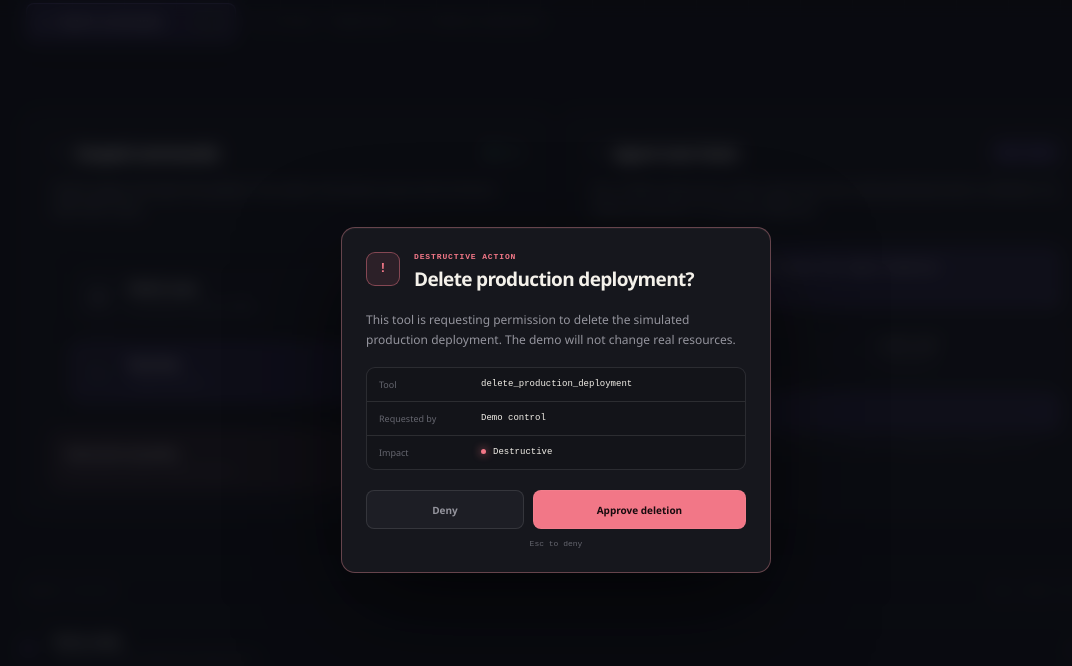
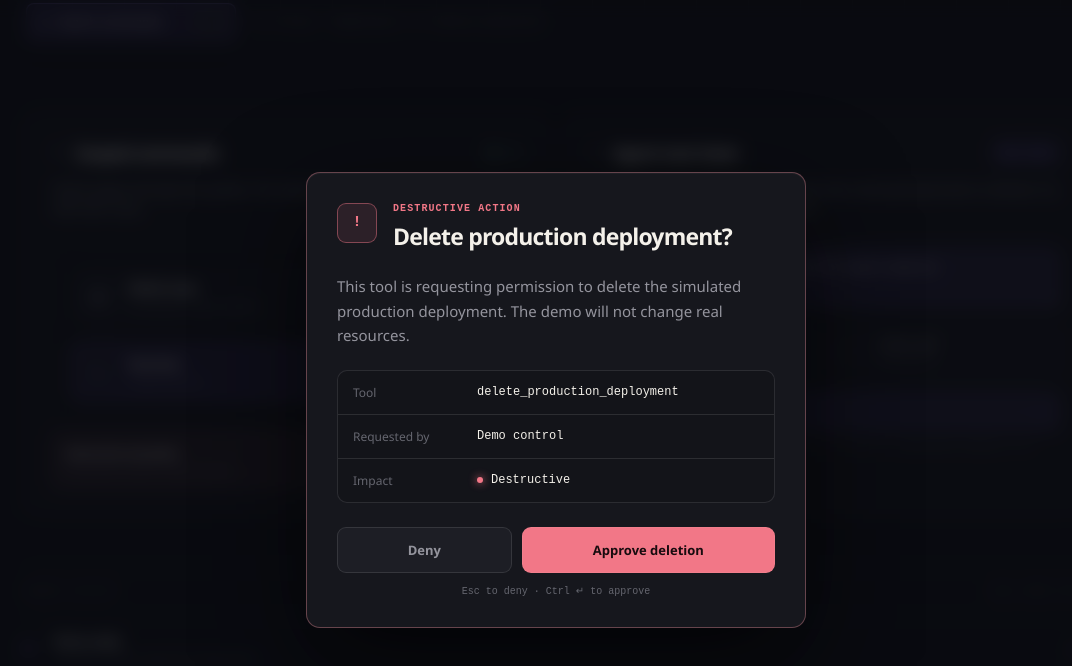
Before and after one commit to NicholasZolton/SuperCmdK, a React (Vite) app in the folder demo/: page / in a window 1280 px wide. Both pictures are taken after a click on the button "TEST APPROVAL". Shown: the part 528-1194 px from the top of the page, without its empty margins (84-1156 px from the left). Built offline with nearby package versions, Linux system fonts and the light colour scheme; no server answers.

Commit message:
fix: improve approval dialog readability

```diff
--- a/demo/src/demo.css
+++ b/demo/src/demo.css
@@ -156,37 +156,39 @@ h2 { margin: 0; font-size: 16px; letter-spacing: -.025em; }
   animation: supercmdk-fade 120ms ease-out;
 }
 .approval-dialog {
-  width: min(100%, 430px); overflow: hidden; padding: 24px;
+  width: min(100%, 500px); overflow: hidden; padding: 30px;
   border: 1px solid color-mix(in srgb, #f27787 28%, var(--line)); border-radius: 14px;
   color: var(--text); background: color-mix(in srgb, var(--surface) 96%, #211218);
   box-shadow: 0 35px 100px rgba(0,0,0,.58), inset 0 1px rgba(255,255,255,.035);
   animation: supercmdk-enter 150ms cubic-bezier(.2,.8,.2,1);
 }
-.approval-heading { display: flex; align-items: flex-start; gap: 14px; }
-.approval-heading > div { display: flex; flex-direction: column; gap: 5px; }
+.approval-heading { display: flex; align-items: flex-start; gap: 16px; }
+.approval-heading > div { display: flex; flex-direction: column; gap: 6px; }
 .approval-icon {
-  display: grid; width: 34px; height: 34px; flex: 0 0 34px; place-items: center;
+  display: grid; width: 40px; height: 40px; flex: 0 0 40px; place-items: center;
   border: 1px solid color-mix(in srgb, #f27787 45%, transparent); border-radius: 9px;
   color: #f27787; background: color-mix(in srgb, #f27787 10%, transparent);
-  font: 600 13px "DM Mono", monospace;
+  font: 600 15px "DM Mono", monospace;
 }
-.approval-eyebrow { color: #f27787; font: 600 8px "DM Mono", monospace; letter-spacing: .11em; text-transform: uppercase; }
-.approval-dialog h2 { font-size: 19px; letter-spacing: -.035em; }
-.approval-dialog > p { margin: 18px 0; color: var(--muted); font-size: 12px; line-height: 1.65; }
-.approval-details { margin: 0; border: 1px solid var(--line); border-radius: 9px; background: color-mix(in srgb, var(--bg) 35%, transparent); }
-.approval-details div { display: grid; grid-template-columns: 92px 1fr; gap: 10px; padding: 10px 12px; }
+.approval-eyebrow { color: #f27787; font: 600 10px "DM Mono", monospace; letter-spacing: .11em; text-transform: uppercase; }
+.approval-dialog h2 { font-size: 23px; letter-spacing: -.035em; }
+.approval-dialog > p { margin: 22px 0; color: var(--muted); font-size: 15px; line-height: 1.65; }
+.approval-details { margin: 0; border: 1px solid var(--line); border-radius: 10px; background: color-mix(in srgb, var(--bg) 35%, transparent); }
+.approval-details div { display: grid; grid-template-columns: 112px 1fr; gap: 12px; padding: 13px 15px; }
 .approval-details div + div { border-top: 1px solid var(--line); }
-.approval-details dt { color: var(--faint); font-size: 9px; }
-.approval-details dd { min-width: 0; margin: 0; overflow-wrap: anywhere; color: var(--text); font: 500 9px/1.4 "DM Mono", monospace; }
-.risk-dot { display: inline-block; width: 5px; height: 5px; margin-right: 7px; border-radius: 50%; background: #f27787; box-shadow: 0 0 8px #f27787; }
-.approval-actions { display: grid; grid-template-columns: 1fr 1.35fr; gap: 9px; margin-top: 20px; }
-.approval-actions button { height: 39px; border-radius: 8px; cursor: pointer; font-size: 10px; font-weight: 650; }
+.approval-details dt { color: var(--faint); font-size: 12px; }
+.approval-details dd { min-width: 0; margin: 0; overflow-wrap: anywhere; color: var(--text); font: 500 12px/1.4 "DM Mono", monospace; }
+.risk-dot { display: inline-block; width: 6px; height: 6px; margin-right: 8px; border-radius: 50%; background: #f27787; box-shadow: 0 0 8px #f27787; }
+.approval-actions { display: grid; grid-template-columns: 1fr 1.45fr; gap: 10px; margin-top: 24px; }
+.approval-actions button { height: 46px; border-radius: 9px; cursor: pointer; font-size: 13px; font-weight: 650; }
 .approval-deny { border: 1px solid var(--line); color: var(--muted); background: var(--surface-2); }
 .approval-deny:hover { color: var(--text); border-color: color-mix(in srgb, var(--text) 20%, var(--line)); }
-.approval-approve { border: 1px solid color-mix(in srgb, #f27787 50%, var(--line)); color: #180b0e; background: #f27787; }
+.approval-approve { display: flex; align-items: center; justify-content: center; gap: 12px; border: 1px solid color-mix(in srgb, #f27787 50%, var(--line)); color: #180b0e; background: #f27787; }
 .approval-approve:hover { background: #ff8998; }
+.approval-approve kbd { padding: 3px 5px; border: 1px solid rgba(24,11,14,.22); border-radius: 5px; background: rgba(255,255,255,.19); font: 600 10px "DM Mono", monospace; }
 .approval-actions button:focus-visible { outline: 2px solid var(--violet); outline-offset: 2px; }
-.approval-hint { display: block; margin-top: 10px; color: var(--faint); font: 400 8px "DM Mono", monospace; text-align: center; }
+.approval-hint { display: block; margin-top: 12px; color: var(--faint); font: 400 10px "DM Mono", monospace; text-align: center; }
+@media not (hover: hover) { .approval-approve kbd { display: none; } }
 
 .agent-prompt {
   width: 100%; min-height: 58px; margin: 0 0 16px; padding: 11px 13px; resize: vertical;
--- a/demo/src/main.tsx
+++ b/demo/src/main.tsx
@@ -94,6 +94,12 @@ function ApprovalDialog({ pending, decide }: {
         decide(false);
         return;
       }
+      if (event.key === "Enter" && (event.metaKey || event.ctrlKey)) {
+        event.preventDefault();
+        event.stopPropagation();
+        decide(true);
+        return;
+      }
       if (event.key !== "Tab") return;
       const buttons = [...(dialogRef.current?.querySelectorAll<HTMLButtonElement>("button") ?? [])];
       if (buttons.length === 0) return;
@@ -115,6 +121,7 @@ function ApprovalDialog({ pending, decide }: {
   const source = pending.request.context.source === "agent"
     ? "On-device Agent"
     : "Demo control";
+  const approvalShortcut = /Mac|iPhone|iPad|iPod/.test(navigator.platform) ? "⌘ ↵" : "Ctrl ↵";
 
   return (
     <div className="approval-overlay" onMouseDown={(event) => {
@@ -147,10 +154,11 @@ function ApprovalDialog({ pending, decide }: {
         <div className="approval-actions">
           <button ref={denyButtonRef} className="approval-deny" onClick={() => decide(false)}>Deny</button>
           <button className="approval-approve" onClick={() => decide(true)}>
-            Approve deletion
+            <span>Approve deletion</span>
+            <kbd>{approvalShortcut}</kbd>
           </button>
         </div>
-        <small className="approval-hint">Esc to deny</small>
+        <small className="approval-hint">Esc to deny · {approvalShortcut} to approve</small>
       </section>
     </div>
   );
```
